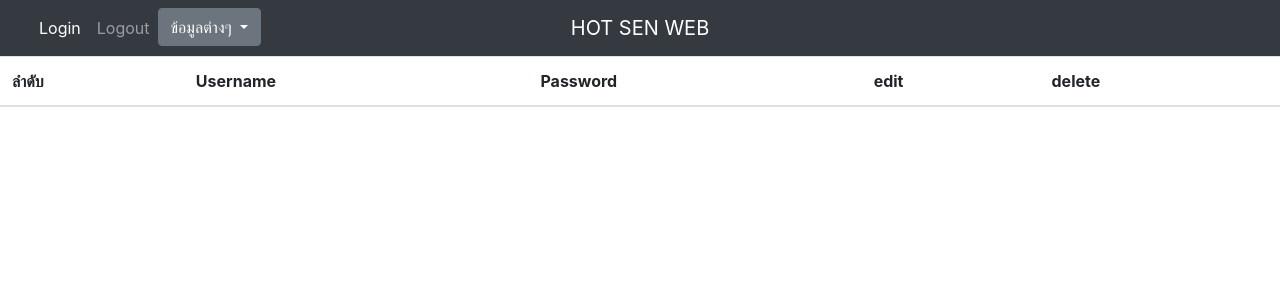
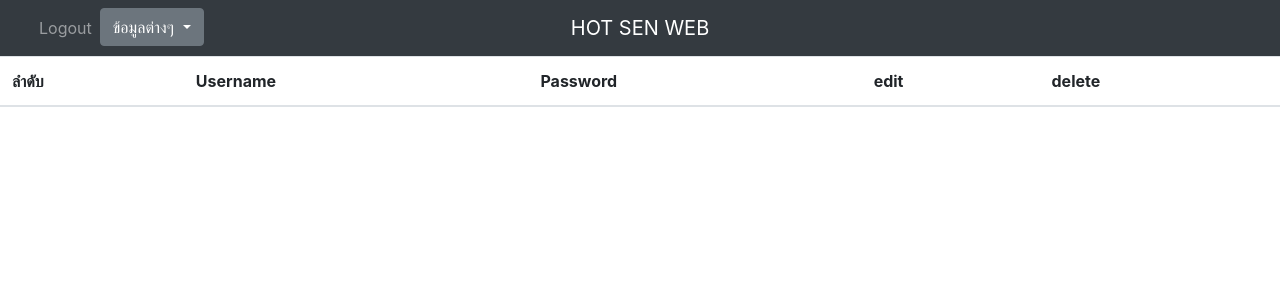
Before and after one commit to assd123ss/a, a PHP site: page /b.php in a window 1280 px wide. Shown: the top 300 px of the page. Run offline with PHP 8.4, Linux system fonts and the light colour scheme; data that the repository does not hold is empty.

Commit message:
Update nav.php

```diff
--- a/nav.php
+++ b/nav.php
@@ -16,8 +16,6 @@
     <div class="navbar-collapse collapse w-100 order-1 order-md-0 dual-collapse2">
       <ul class="navbar-nav me-auto">
         <li class="nav-item active">
-          <a class="nav-link" href="index.php">Login</a>
-        </li>
         <li class="nav-item">
           <a class="nav-link" href="logout.php">Logout</a>
         </li>
```
